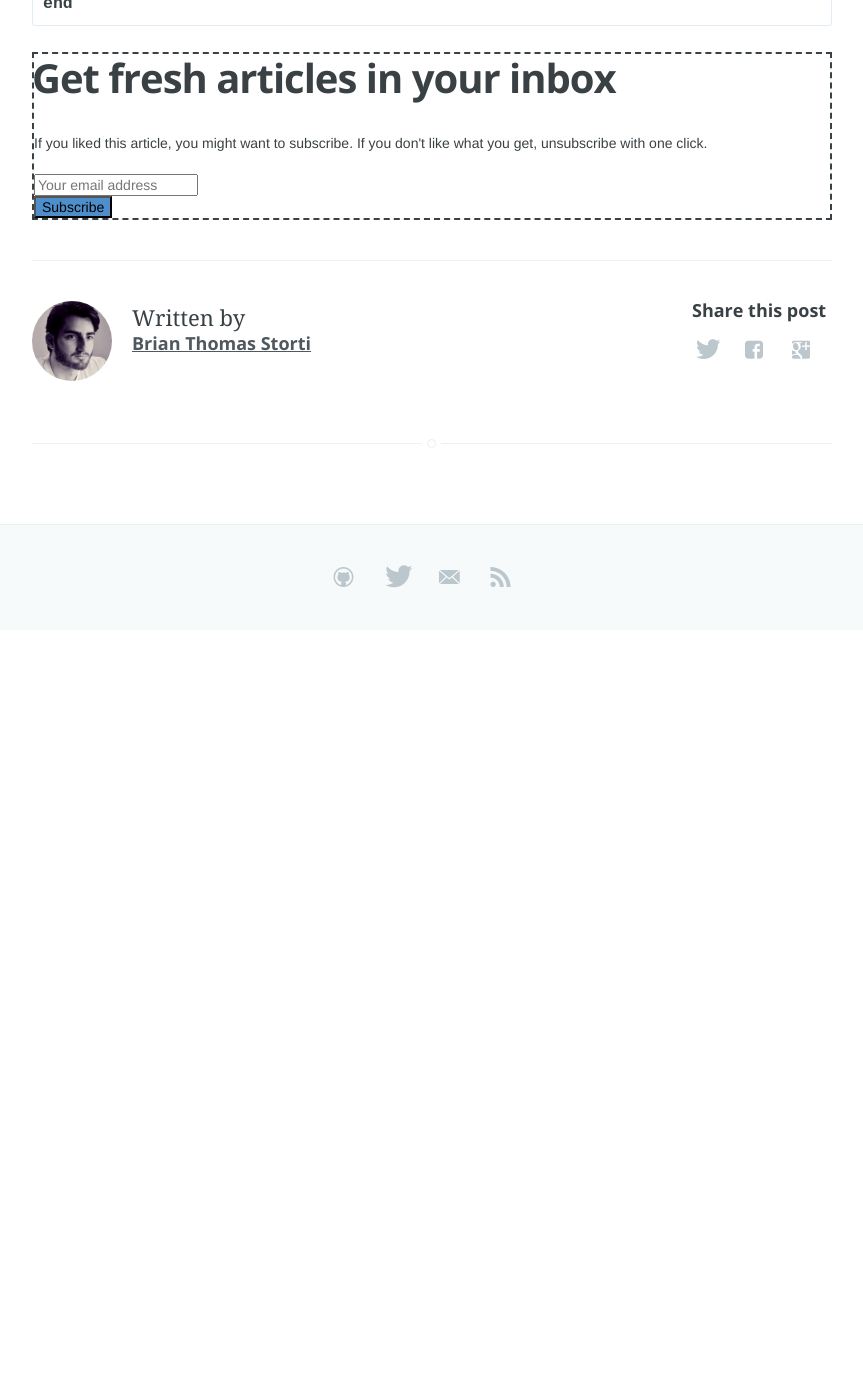
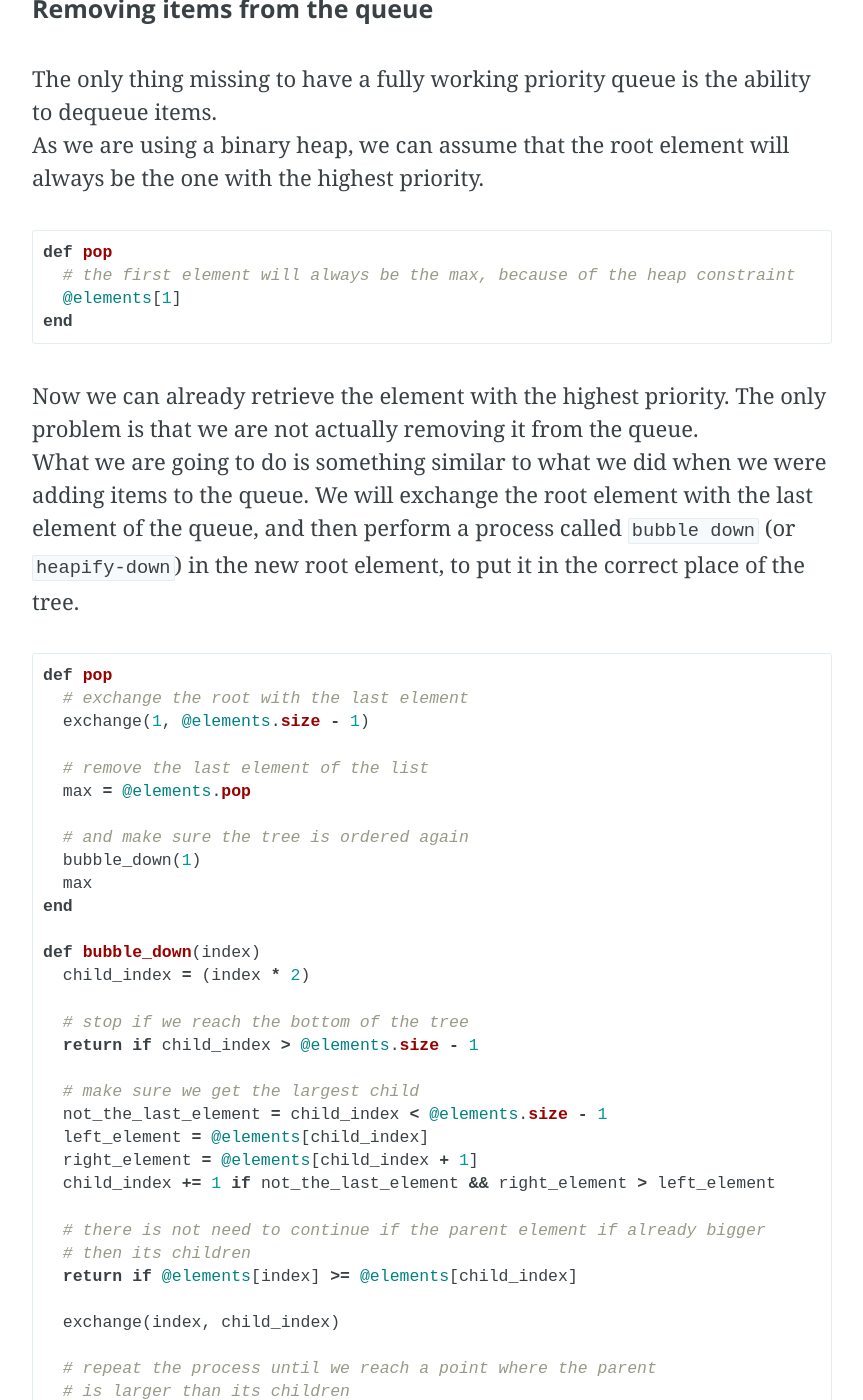
Before and after one commit to brianstorti/brianstorti.github.io, a Jekyll site: the page built from _posts/2015-01-31-implementing-a-priority-queue-in-ruby.md, in a window 1280 px wide and 1400 px high, scrolled down 7027 px. Shown: the whole window, without its empty margins (208-1071 px from the left). Built offline with Jekyll 4.4.1, drawn with Linux system fonts in a browser that asks for light colours; Markdown is read by kramdown in place of the engine named in the settings; a script that is not in the unit is left out; comment, search, counter and statistics services are not loaded; before the commit the page ends 7657 px from its top, so only the background shows below that; some of the changed text lies outside the part shown.

Commit message:
finish the draft

````diff
--- a/_posts/2015-01-31-implementing-a-priority-queue-in-ruby.md
+++ b/_posts/2015-01-31-implementing-a-priority-queue-in-ruby.md
@@ -98,11 +98,6 @@
 The most common data structure used to implement a priority queue is the binary heap, that is basically a binary tree with some additional properties.
 The binary heap is a **complete binary tree**, meaning that it's fully balanced, or, in other words, that all the levels of the tree a filled with elements, except possibly for the
 last level of the tree.
-
-<img src="/assets/images/binary_tree.svg">
-<div class="image-description">
-*Example of a complete binary tree*
-</div>
 
 The other thing that distinguishes a binary heap is that it comply with the **heap property**, meaning that all the nodes are greater (or equal) than their children.
 <img src="/assets/images/heap.svg">
@@ -176,7 +171,132 @@
 ```ruby
 def <<(element)
   @elements << element
-  # bubble up the last element
+  # bubble up the element that we just added
   bubble_up(@element.size - 1)
 end
 ```
+
+By doing this we already have a complete binary tree that complies with the heap property. Let's confirm that:
+
+```ruby
+q = PriorityQueue.new
+q << 2
+q << 3
+q << 1
+
+p q.elements # => [nil, 3, 2, 1]
+```
+
+##### Removing items from the queue
+
+The only thing missing to have a fully working priority queue is the ability to dequeue items.
+As we are using a binary heap, we can assume that the root element will always be the one with the highest priority.
+
+```ruby
+def pop
+  # the first element will always be the max, because of the heap constraint
+  @elements[1]
+end
+```
+
+Now we can already retrieve the element with the highest priority. The only problem is that we are not actually removing it from
+the queue.
+What we are going to do is something similar to what we did when we were adding items to the queue. We will exchange the root element
+with the last element of the queue, and then perform a process called `bubble down` (or `heapify-down`) in the new root element, to put
+it in the correct place of the tree.
+
+```ruby
+def pop
+  # exchange the root with the last element
+  exchange(1, @elements.size - 1)
+
+  # remove the last element of the list
+  max = @elements.pop
+
+  # and make sure the tree is ordered again
+  bubble_down(1)
+  max
+end
+
+def bubble_down(index)
+  child_index = (index * 2)
+
+  # stop if we reach the bottom of the tree
+  return if child_index > @elements.size - 1
+
+  # make sure we get the largest child
+  not_the_last_element = child_index < @elements.size - 1
+  left_element = @elements[child_index]
+  right_element = @elements[child_index + 1]
+  child_index += 1 if not_the_last_element && right_element > left_element
+
+  # there is not need to continue if the parent element if already bigger
+  # then its children
+  return if @elements[index] >= @elements[child_index]
+
+  exchange(index, child_index)
+
+  # repeat the process until we reach a point where the parent
+  # is larger than its children
+  bubble_down(child_index)
+end
+```
+
+The only caveat here is that logic to make sure we are always comparing against the largest child.
+
+And that's all that we need to have a working priority queue!
+
+### Comparing the two implementations
+
+Just out of curiosity, let's run a simple benchmark to compare the performance of our real implementation, using the binary heap, with
+the naive implementation, that just sorts the array for every `pop`.
+
+```ruby
+require 'benchmark/ips'
+
+require_relative 'element'
+require_relative 'naive_priority_queue'
+require_relative 'priority_queue'
+
+naive = NaivePriorityQueue.new
+real = PriorityQueue.new
+
+100_000.times do |i|
+  naive << Element.new("Foo #{i}", i)
+  real  << Element.new("Foo #{i}", i)
+end
+
+Benchmark.ips do |x|
+  x.report("naive") { naive.pop }
+  x.report("real") { real.pop }
+
+  x.compare!
+end
+```
+
+And the results:
+
+```
+Calculating -------------------------------------
+               naive     4.000  i/100ms
+                real    17.516k i/100ms
+-------------------------------------------------
+               naive     46.521  (± 2.1%) i/s -    236.000
+                real      1.756M (± 8.6%) i/s -      8.723M
+
+Comparison:
+                real:  1755960.4 i/s
+               naive:       46.5 i/s - 37745.64x slower
+```
+
+In my machine, the naive implementation is about **37,745 times slower** than the binary heap one. That's a pretty big difference.
+
+### Wrapping up
+
+The priority queue is a very useful data structure, that has a number of applications, from [thread scheduling](http://en.wikipedia.org/wiki/Scheduling_%28computing%29)
+to [graph](http://en.wikipedia.org/wiki/Dijkstra%27s_algorithm) [searching](http://en.wikipedia.org/wiki/Prim%27s_algorithm) algorithms.
+We can have a fully working (and with a quite good performance) priority queue with less than 50 lines of Ruby. And even if you are
+working with another language, that has a priority queue implementation in its standard library, implementing your own is always a good
+exercise to understand how things work under the hood.
+
+You can see the entire solution in [this gist](https://gist.github.com/brianstorti/e20300eb2e7d62b87849).
````
Also changed, not shown: other parts of _posts/2015-01-31-implementing-a-priority-queue-in-ruby.md (+1 -1 lines), assets/images/binary_tree.svg (deleted).
